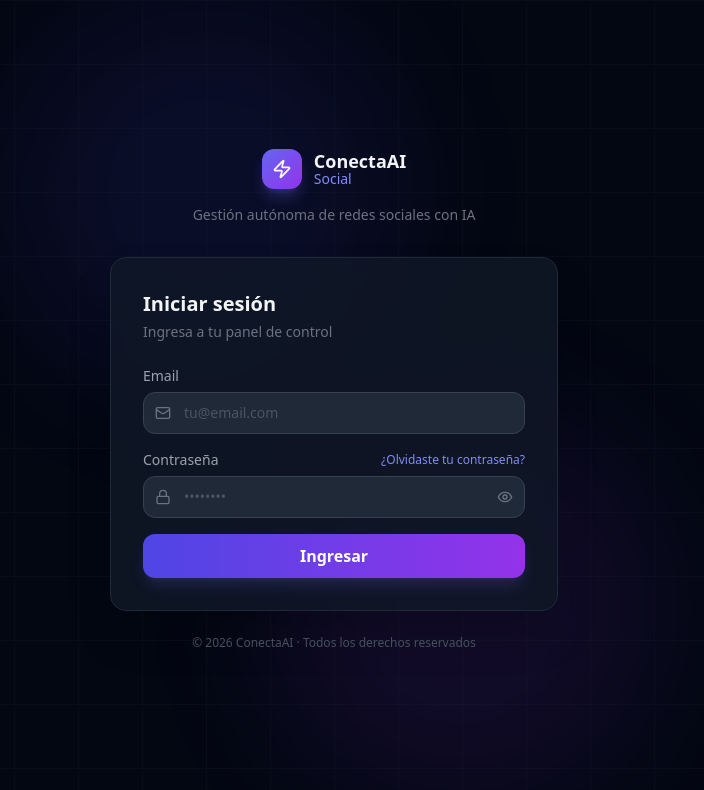
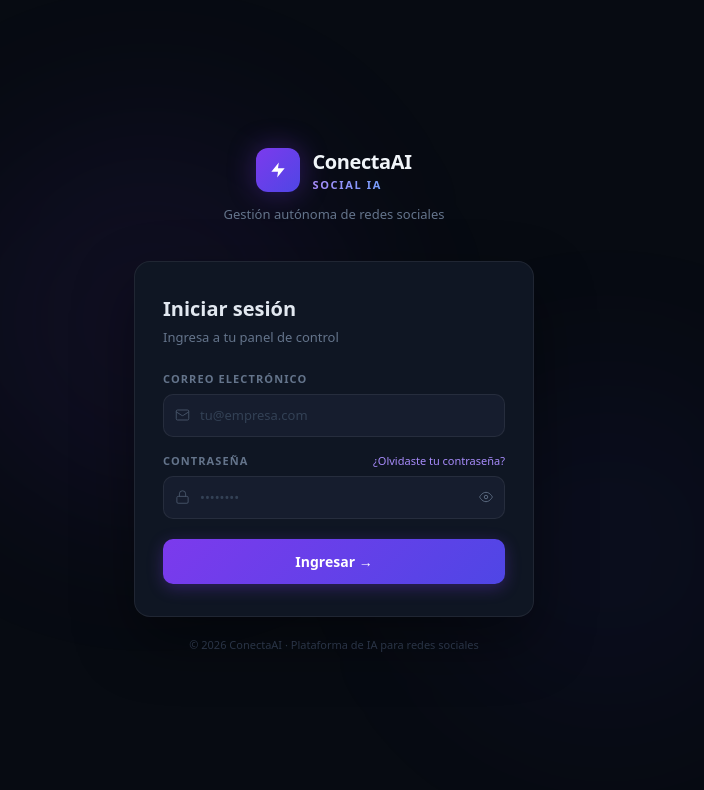
Before and after one commit to conectaaicl/social, a Next.js app: page /auth/login in a window 1280 px wide. Shown: the top 790 px of the page, without its empty margins (306-1010 px from the left). Built offline with nearby package versions, Linux system fonts and the light colour scheme.

Commit message:
feat: PRO login page, autopilot banner on dashboard, fix TS build errors

```diff
--- a/src/app/auth/login/page.tsx
+++ b/src/app/auth/login/page.tsx
@@ -4,13 +4,12 @@ import { useState } from "react"
 import { signIn } from "next-auth/react"
 import { useRouter } from "next/navigation"
 import Link from "next/link"
-import { Zap, Mail, Lock, Eye, EyeOff, AlertCircle } from "lucide-react"
 
 export default function LoginPage() {
   const router = useRouter()
   const [email, setEmail] = useState("")
   const [password, setPassword] = useState("")
-  const [showPassword, setShowPassword] = useState(false)
+  const [showPw, setShowPw] = useState(false)
   const [error, setError] = useState("")
   const [loading, setLoading] = useState(false)
 
@@ -18,124 +17,95 @@ export default function LoginPage() {
     e.preventDefault()
     setLoading(true)
     setError("")
-
-    const res = await signIn("credentials", {
-      email,
-      password,
-      redirect: false,
-    })
-
+    const res = await signIn("credentials", { email, password, redirect: false })
     if (res?.error) {
-      setError("Email o contraseña incorrectos. Verifica tus datos.")
+      setError("Email o contraseña incorrectos")
       setLoading(false)
       return
     }
-
     router.push("/dashboard")
   }
 
+  const C = { bg: "#070b12", surf: "#0f1623", surf2: "#161d2e", border: "rgba(255,255,255,0.07)", text: "#e2e8f0", muted: "#64748b" }
+
   return (
-    <div className="min-h-screen bg-gray-950 flex items-center justify-center p-4 relative overflow-hidden">
-      {/* Background gradient blobs */}
-      <div className="absolute top-0 left-1/4 w-96 h-96 bg-indigo-600/10 rounded-full blur-3xl pointer-events-none" />
-      <div className="absolute bottom-0 right-1/4 w-96 h-96 bg-purple-600/10 rounded-full blur-3xl pointer-events-none" />
-      <div className="absolute inset-0 bg-[linear-gradient(to_right,#1f2937_1px,transparent_1px),linear-gradient(to_bottom,#1f2937_1px,transparent_1px)] bg-[size:4rem_4rem] opacity-20" />
+    <div style={{ minHeight: "100vh", background: C.bg, display: "flex", alignItems: "center", justifyContent: "center", padding: "24px", position: "relative", overflow: "hidden" }}>
+      {/* Glow orbs */}
+      <div style={{ position: "absolute", top: "15%", left: "20%", width: 400, height: 400, borderRadius: "50%", background: "rgba(124,58,237,0.07)", filter: "blur(80px)", pointerEvents: "none" }} />
+      <div style={{ position: "absolute", bottom: "10%", right: "15%", width: 350, height: 350, borderRadius: "50%", background: "rgba(79,70,229,0.05)", filter: "blur(80px)", pointerEvents: "none" }} />
 
-      <div className="relative w-full max-w-md">
+      <div style={{ width: "100%", maxWidth: 400, position: "relative", zIndex: 1 }}>
         {/* Logo */}
-        <div className="text-center mb-8">
-          <div className="inline-flex items-center gap-3 mb-4">
-            <div className="w-10 h-10 bg-gradient-to-br from-indigo-500 to-purple-600 rounded-xl flex items-center justify-center shadow-lg shadow-indigo-500/30">
-              <Zap className="w-5 h-5 text-white" />
+        <div style={{ textAlign: "center", marginBottom: 36 }}>
+          <div style={{ display: "inline-flex", alignItems: "center", gap: 12, marginBottom: 12 }}>
+            <div style={{ width: 44, height: 44, borderRadius: 12, background: "linear-gradient(135deg,#7c3aed,#4f46e5)", display: "flex", alignItems: "center", justifyContent: "center", boxShadow: "0 0 28px rgba(124,58,237,0.35)" }}>
+              <svg width={20} height={20} viewBox="0 0 24 24" fill="none"><path d="M13 3L4 14h8l-1 7 9-11h-8z" fill="white"/></svg>
             </div>
-            <div className="text-left">
-              <p className="text-lg font-bold text-gray-100 leading-none">ConectaAI</p>
-              <p className="text-sm text-indigo-400 font-medium leading-none mt-0.5">Social</p>
+            <div style={{ textAlign: "left" }}>
+              <div style={{ fontSize: 20, fontWeight: 800, color: "#f1f5f9", letterSpacing: "-0.02em" }}>ConectaAI</div>
+              <div style={{ fontSize: 11, fontWeight: 700, letterSpacing: "0.15em", textTransform: "uppercase", background: "linear-gradient(90deg,#a78bfa,#60a5fa)", WebkitBackgroundClip: "text", WebkitTextFillColor: "transparent" }}>Social IA</div>
             </div>
           </div>
-          <p className="text-gray-500 text-sm">Gestión autónoma de redes sociales con IA</p>
+          <p style={{ fontSize: 13, color: C.muted, margin: 0 }}>Gestión autónoma de redes sociales</p>
         </div>
 
         {/* Card */}
-        <div className="bg-gray-900/80 backdrop-blur border border-gray-800 rounded-2xl p-8 shadow-2xl">
-          <h1 className="text-xl font-semibold text-gray-100 mb-1">Iniciar sesión</h1>
-          <p className="text-gray-500 text-sm mb-6">Ingresa a tu panel de control</p>
+        <div style={{ background: C.surf, border: `1px solid ${C.border}`, borderRadius: 16, padding: "32px 28px", boxShadow: "0 24px 60px rgba(0,0,0,0.4)" }}>
+          <h1 style={{ fontSize: 20, fontWeight: 700, color: C.text, margin: "0 0 4px" }}>Iniciar sesión</h1>
+          <p style={{ fontSize: 13, color: C.muted, margin: "0 0 24px" }}>Ingresa a tu panel de control</p>
 
           {error && (
-            <div className="flex items-start gap-2.5 bg-red-500/10 border border-red-500/20 text-red-400 text-sm px-4 py-3 rounded-xl mb-5">
-              <AlertCircle className="w-4 h-4 mt-0.5 shrink-0" />
+            <div style={{ background: "rgba(239,68,68,0.08)", border: "1px solid rgba(239,68,68,0.2)", color: "#f87171", fontSize: 13, padding: "10px 14px", borderRadius: 10, marginBottom: 18, display: "flex", alignItems: "center", gap: 8 }}>
+              <svg width={14} height={14} viewBox="0 0 24 24" fill="none"><circle cx="12" cy="12" r="10" stroke="#f87171" strokeWidth="2"/><path d="M12 8v4m0 4h.01" stroke="#f87171" strokeWidth="2" strokeLinecap="round"/></svg>
               {error}
             </div>
           )}
 
-          <form onSubmit={handleSubmit} className="space-y-4">
+          <form onSubmit={handleSubmit} style={{ display: "flex", flexDirection: "column", gap: 16 }}>
+            {/* Email */}
             <div>
-              <label className="block text-sm font-medium text-gray-400 mb-1.5">Email</label>
-              <div className="relative">
-                <Mail className="absolute left-3 top-1/2 -translate-y-1/2 w-4 h-4 text-gray-500" />
-                <input
-                  type="email"
-                  className="w-full bg-gray-800 border border-gray-700 rounded-xl pl-10 pr-4 py-2.5 text-gray-100 placeholder-gray-600 focus:outline-none focus:border-indigo-500 focus:ring-1 focus:ring-indigo-500/50 transition-colors text-sm"
-                  placeholder="tu@email.com"
-                  value={email}
-                  onChange={(e) => setEmail(e.target.value)}
-                  required
-                />
+              <label style={{ display: "block", fontSize: 11, fontWeight: 700, color: C.muted, textTransform: "uppercase", letterSpacing: "0.1em", marginBottom: 6 }}>Correo electrónico</label>
+              <div style={{ position: "relative" }}>
+                <svg width={15} height={15} viewBox="0 0 24 24" fill="none" style={{ position: "absolute", left: 12, top: "50%", transform: "translateY(-50%)", pointerEvents: "none" }}><path d="m22 7-8.991 5.727a2 2 0 0 1-2.009 0L2 7" stroke="#475569" strokeWidth="1.5" strokeLinecap="round"/><rect x="2" y="4" width="20" height="16" rx="2" stroke="#475569" strokeWidth="1.5"/></svg>
+                <input type="email" value={email} onChange={e => setEmail(e.target.value)} required placeholder="tu@empresa.com"
+                  style={{ width: "100%", background: C.surf2, border: `1px solid ${C.border}`, borderRadius: 10, padding: "11px 12px 11px 36px", color: C.text, fontSize: 13, outline: "none", boxSizing: "border-box", transition: "border-color 0.15s" }}
+                  onFocus={e => (e.target.style.borderColor = "rgba(124,58,237,0.5)")}
+                  onBlur={e => (e.target.style.borderColor = C.border)} />
               </div>
             </div>
 
+            {/* Password */}
             <div>
-              <div className="flex items-center justify-between mb-1.5">
-                <label className="block text-sm font-medium text-gray-400">Contraseña</label>
-                <Link
-                  href="/auth/forgot-password"
-                  className="text-xs text-indigo-400 hover:text-indigo-300 transition-colors"
-                >
-                  ¿Olvidaste tu contraseña?
-                </Link>
+              <div style={{ display: "flex", justifyContent: "space-between", alignItems: "center", marginBottom: 6 }}>
+                <label style={{ fontSize: 11, fontWeight: 700, color: C.muted, textTransform: "uppercase", letterSpacing: "0.1em" }}>Contraseña</label>
+                <Link href="/auth/forgot-password" style={{ fontSize: 11, color: "#a78bfa", textDecoration: "none" }}>¿Olvidaste tu contraseña?</Link>
               </div>
-              <div className="relative">
-                <Lock className="absolute left-3 top-1/2 -translate-y-1/2 w-4 h-4 text-gray-500" />
-                <input
-                  type={showPassword ? "text" : "password"}
-                  className="w-full bg-gray-800 border border-gray-700 rounded-xl pl-10 pr-10 py-2.5 text-gray-100 placeholder-gray-600 focus:outline-none focus:border-indigo-500 focus:ring-1 focus:ring-indigo-500/50 transition-colors text-sm"
-                  placeholder="••••••••"
-                  value={password}
-                  onChange={(e) => setPassword(e.target.value)}
-                  required
-                />
-                <button
-                  type="button"
-                  onClick={() => setShowPassword(!showPassword)}
-                  className="absolute right-3 top-1/2 -translate-y-1/2 text-gray-500 hover:text-gray-400"
-                >
-                  {showPassword ? <EyeOff className="w-4 h-4" /> : <Eye className="w-4 h-4" />}
+              <div style={{ position: "relative" }}>
+                <svg width={15} height={15} viewBox="0 0 24 24" fill="none" style={{ position: "absolute", left: 12, top: "50%", transform: "translateY(-50%)", pointerEvents: "none" }}><rect x="3" y="11" width="18" height="11" rx="2" stroke="#475569" strokeWidth="1.5"/><path d="M7 11V7a5 5 0 0 1 10 0v4" stroke="#475569" strokeWidth="1.5" strokeLinecap="round"/></svg>
+                <input type={showPw ? "text" : "password"} value={password} onChange={e => setPassword(e.target.value)} required placeholder="••••••••"
+                  style={{ width: "100%", background: C.surf2, border: `1px solid ${C.border}`, borderRadius: 10, padding: "11px 40px 11px 36px", color: C.text, fontSize: 13, outline: "none", boxSizing: "border-box", transition: "border-color 0.15s" }}
+                  onFocus={e => (e.target.style.borderColor = "rgba(124,58,237,0.5)")}
+                  onBlur={e => (e.target.style.borderColor = C.border)} />
+                <button type="button" onClick={() => setShowPw(!showPw)} style={{ position: "absolute", right: 12, top: "50%", transform: "translateY(-50%)", background: "none", border: "none", cursor: "pointer", color: C.muted, padding: 0, display: "flex" }}>
+                  {showPw
+                    ? <svg width={14} height={14} viewBox="0 0 24 24" fill="none"><path d="M17.94 17.94A10.07 10.07 0 0 1 12 20c-7 0-11-8-11-8a18.45 18.45 0 0 1 5.06-5.94" stroke="currentColor" strokeWidth="1.5" strokeLinecap="round"/><path d="M9.9 4.24A9.12 9.12 0 0 1 12 4c7 0 11 8 11 8a18.5 18.5 0 0 1-2.16 3.19" stroke="currentColor" strokeWidth="1.5" strokeLinecap="round"/><line x1="1" y1="1" x2="23" y2="23" stroke="currentColor" strokeWidth="1.5" strokeLinecap="round"/></svg>
+                    : <svg width={14} height={14} viewBox="0 0 24 24" fill="none"><path d="M1 12s4-8 11-8 11 8 11 8-4 8-11 8-11-8-11-8z" stroke="currentColor" strokeWidth="1.5"/><circle cx="12" cy="12" r="3" stroke="currentColor" strokeWidth="1.5"/></svg>
+                  }
                 </button>
               </div>
             </div>
 
-            <button
-              type="submit"
-              disabled={loading}
-              className="w-full mt-2 bg-gradient-to-r from-indigo-600 to-purple-600 hover:from-indigo-500 hover:to-purple-500 text-white font-semibold py-2.5 px-4 rounded-xl transition-all duration-200 shadow-lg shadow-indigo-500/20 disabled:opacity-60 disabled:cursor-not-allowed flex items-center justify-center gap-2"
-            >
-              {loading ? (
-                <>
-                  <svg className="w-4 h-4 animate-spin" fill="none" viewBox="0 0 24 24">
-                    <circle className="opacity-25" cx="12" cy="12" r="10" stroke="currentColor" strokeWidth="4" />
-                    <path className="opacity-75" fill="currentColor" d="M4 12a8 8 0 018-8V0C5.373 0 0 5.373 0 12h4z" />
-                  </svg>
-                  Ingresando…
-                </>
-              ) : "Ingresar"}
+            <button type="submit" disabled={loading}
+              style={{ width: "100%", padding: "12px", borderRadius: 10, border: "none", cursor: loading ? "not-allowed" : "pointer", background: "linear-gradient(135deg,#7c3aed,#4f46e5)", color: "white", fontSize: 14, fontWeight: 700, opacity: loading ? 0.7 : 1, transition: "opacity 0.15s", marginTop: 4, boxShadow: "0 4px 16px rgba(124,58,237,0.3)", display: "flex", alignItems: "center", justifyContent: "center", gap: 8 }}>
+              {loading && <svg width={14} height={14} viewBox="0 0 24 24" fill="none" style={{ animation: "spin 1s linear infinite" }}><path d="M12 2v4m0 12v4M4.93 4.93l2.83 2.83m8.48 8.48 2.83 2.83M2 12h4m12 0h4M4.93 19.07l2.83-2.83m8.48-8.48 2.83-2.83" stroke="white" strokeWidth="2" strokeLinecap="round"/></svg>}
+              {loading ? "Ingresando…" : "Ingresar →"}
             </button>
           </form>
         </div>
 
-        <p className="text-center text-gray-600 text-xs mt-6">
-          © {new Date().getFullYear()} ConectaAI · Todos los derechos reservados
-        </p>
+        <p style={{ textAlign: "center", fontSize: 11, color: "#2a3446", marginTop: 20 }}>© {new Date().getFullYear()} ConectaAI · Plataforma de IA para redes sociales</p>
       </div>
+      <style>{`@keyframes spin { from { transform: rotate(0deg); } to { transform: rotate(360deg); } } input::placeholder { color: #334155; }`}</style>
     </div>
   )
 }
--- a/src/app/dashboard/page.tsx
+++ b/src/app/dashboard/page.tsx
@@ -1,6 +1,7 @@
 import { auth } from "@/lib/auth"
 import { prisma } from "@/lib/prisma"
 import Link from "next/link"
+import AutopilotBanner from "@/components/dashboard/AutopilotBanner"
 
 async function getDashboardData(tenantId: string) {
   const now = new Date()
@@ -117,6 +118,8 @@ export default async function DashboardPage() {
         </div>
       </div>
 
+      <AutopilotBanner />
+
       {/* ── Alerts ── */}
       {d.pendingApproval > 0 && (
         <Link href="/dashboard/aprobaciones" style={{ display: "flex", alignItems: "center", gap: 10, padding: "12px 16px", borderRadius: 10, marginBottom: 20, textDecoration: "none", background: "rgba(245,158,11,0.07)", border: "1px solid rgba(245,158,11,0.25)" }}>
@@ -166,7 +169,7 @@ export default async function DashboardPage() {
         </div>
       )}
 
-      <div style={{ display: "grid", gridTemplateColumns: "1fr 320px", gap: 20, alignItems: "start" }}>
+      <div style={{ display: "grid", gridTemplateColumns: "minmax(0,1fr) 300px", gap: 20, alignItems: "start" }}>
         {/* ── Left: recent posts ── */}
         <div>
           {/* Connected accounts */}
--- /dev/null
+++ b/src/components/dashboard/AutopilotBanner.tsx
@@ -0,0 +1,57 @@
+"use client"
+
+import { useEffect, useState } from "react"
+
+export default function AutopilotBanner() {
+  const [mode, setMode] = useState<string | null>(null)
+  const [loading, setLoading] = useState(true)
+  const [toggling, setToggling] = useState(false)
+
+  useEffect(() => {
+    fetch("/api/autopilot").then(r => r.json()).then(d => { setMode(d.mode); setLoading(false) }).catch(() => setLoading(false))
+  }, [])
+
+  const toggle = async () => {
+    if (!mode) return
+    setToggling(true)
+    const newMode = mode === "autopiloto" ? "asistido" : "autopiloto"
+    try {
+      await fetch("/api/autopilot", { method: "PATCH", headers: { "Content-Type": "application/json" }, body: JSON.stringify({ mode: newMode }) })
+      setMode(newMode)
+    } finally { setToggling(false) }
+  }
+
+  if (loading) return null
+  const isAuto = mode === "autopiloto"
+
+  return (
+    <div style={{
+      display: "flex", alignItems: "center", justifyContent: "space-between", padding: "12px 18px", borderRadius: 12, marginBottom: 20,
+      background: isAuto ? "rgba(34,197,94,0.07)" : "rgba(245,158,11,0.07)",
+      border: `1px solid ${isAuto ? "rgba(34,197,94,0.2)" : "rgba(245,158,11,0.2)"}`,
+    }}>
+      <div style={{ display: "flex", alignItems: "center", gap: 10 }}>
+        <div style={{ width: 8, height: 8, borderRadius: "50%", background: isAuto ? "#22c55e" : "#f59e0b", boxShadow: `0 0 8px ${isAuto ? "#22c55e" : "#f59e0b"}` }} />
+        <div>
+          <span style={{ fontSize: 13, fontWeight: 600, color: isAuto ? "#4ade80" : "#fbbf24" }}>
+            {isAuto ? "Piloto Automático activo" : "Modo Asistido (manual)"}
+          </span>
+          <span style={{ fontSize: 11, color: "#475569", marginLeft: 8 }}>
+            {isAuto ? "Publicando contenido automáticamente" : "Publicación pausada — requiere aprobación manual"}
+          </span>
+        </div>
+      </div>
+      <button onClick={toggle} disabled={toggling} style={{
+        padding: "6px 16px", borderRadius: 8, fontSize: 12, fontWeight: 700,
+        borderWidth: 1, borderStyle: "solid" as const,
+        borderColor: isAuto ? "rgba(239,68,68,0.25)" : "rgba(34,197,94,0.25)",
+        cursor: toggling ? "not-allowed" : "pointer",
+        background: isAuto ? "rgba(239,68,68,0.12)" : "rgba(34,197,94,0.12)",
+        color: isAuto ? "#f87171" : "#4ade80",
+        opacity: toggling ? 0.6 : 1, transition: "all 0.15s",
+      }}>
+        {toggling ? "…" : isAuto ? "⏸ Pausar" : "▶ Activar"}
+      </button>
+    </div>
+  )
+}
```
